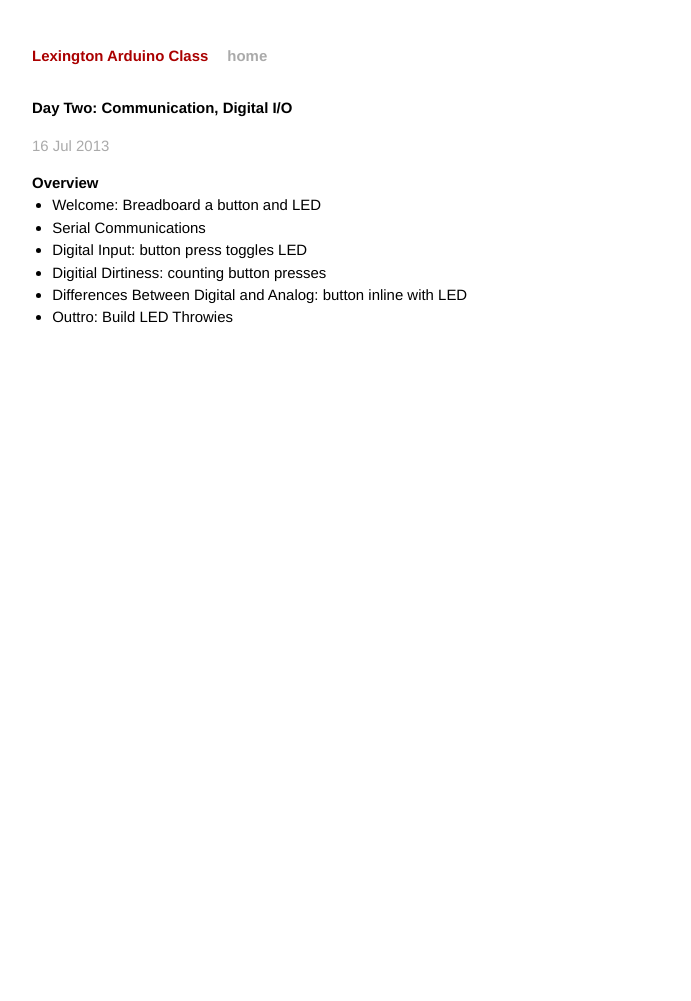
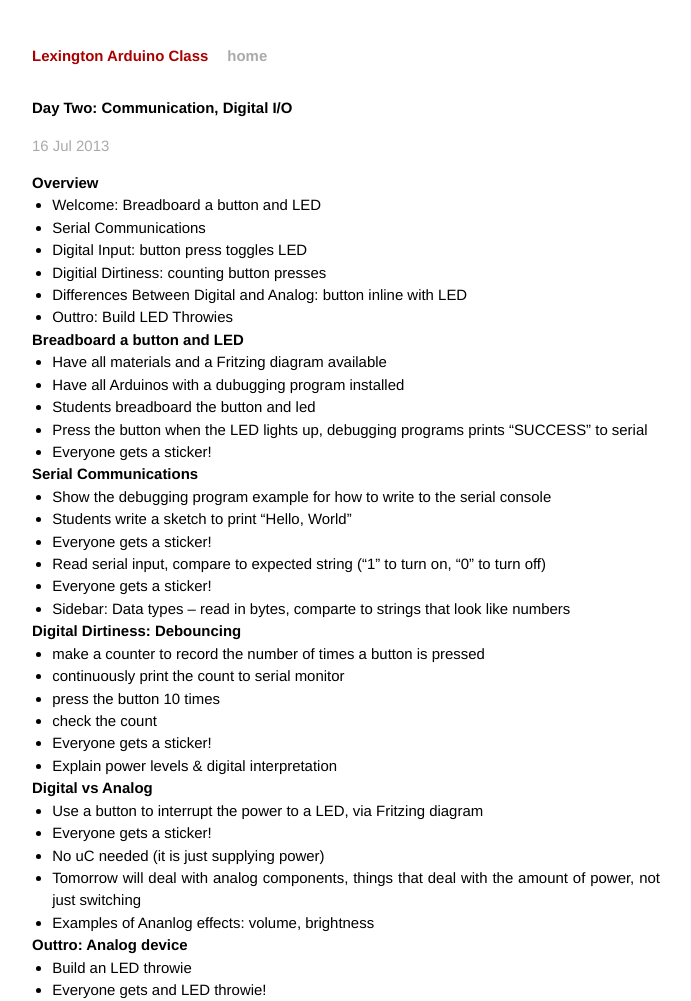
Before and after one commit to collexion/arduinoclass, a Jekyll site: the page built from _posts/2013-07-16-Day-two-communication-digital-io.markdown, in a window 1280 px wide. Shown: the whole page, without its empty margins (294-985 px from the left). Built offline with Jekyll 4.4.1, drawn with Linux system fonts in a browser that asks for light colours; before the commit the page ends 945 px from its top, so only the background shows below that.

Commit message:
Complete outline for day 2 course

```diff
--- a/_posts/2013-07-16-Day-two-communication-digital-io.markdown
+++ b/_posts/2013-07-16-Day-two-communication-digital-io.markdown
@@ -13,3 +14,42 @@
 * Digitial Dirtiness: counting button presses
 * Differences Between Digital and Analog: button inline with LED
 * Outtro: Build LED Throwies
+
+### Breadboard a button and LED
+
+* Have all materials and a Fritzing diagram available
+* Have all Arduinos with a dubugging program installed
+* Students breadboard the button and led
+* Press the button when the LED lights up, debugging programs prints "SUCCESS" to serial
+* Everyone gets a sticker!
+
+### Serial Communications
+
+* Show the debugging program example for how to write to the serial console
+* Students write a sketch to print "Hello, World"
+* Everyone gets a sticker!
+* Read serial input, compare to expected string ("1" to turn on, "0" to turn off)
+* Everyone gets a sticker!
+* Sidebar: Data types -- read in bytes, comparte to strings that look like numbers
+
+### Digital Dirtiness: Debouncing
+
+* make a counter to record the number of times a button is pressed
+* continuously print the count to serial monitor
+* press the button 10 times
+* check the count
+* Everyone gets a sticker!
+* Explain power levels & digital interpretation
+
+### Digital vs Analog
+
+* Use a button to interrupt the power to a LED, via Fritzing diagram
+* Everyone gets a sticker!
+* No uC needed (it is just supplying power)
+* Tomorrow will deal with analog components, things that deal with the amount of power, not just switching
+* Examples of Ananlog effects: volume, brightness
+
+### Outtro: Analog device
+
+* Build an LED throwie
+* Everyone gets and LED throwie!
```
Also changed, not shown: other parts of _posts/2013-07-16-Day-two-communication-digital-io.markdown (+3 -2 lines).
